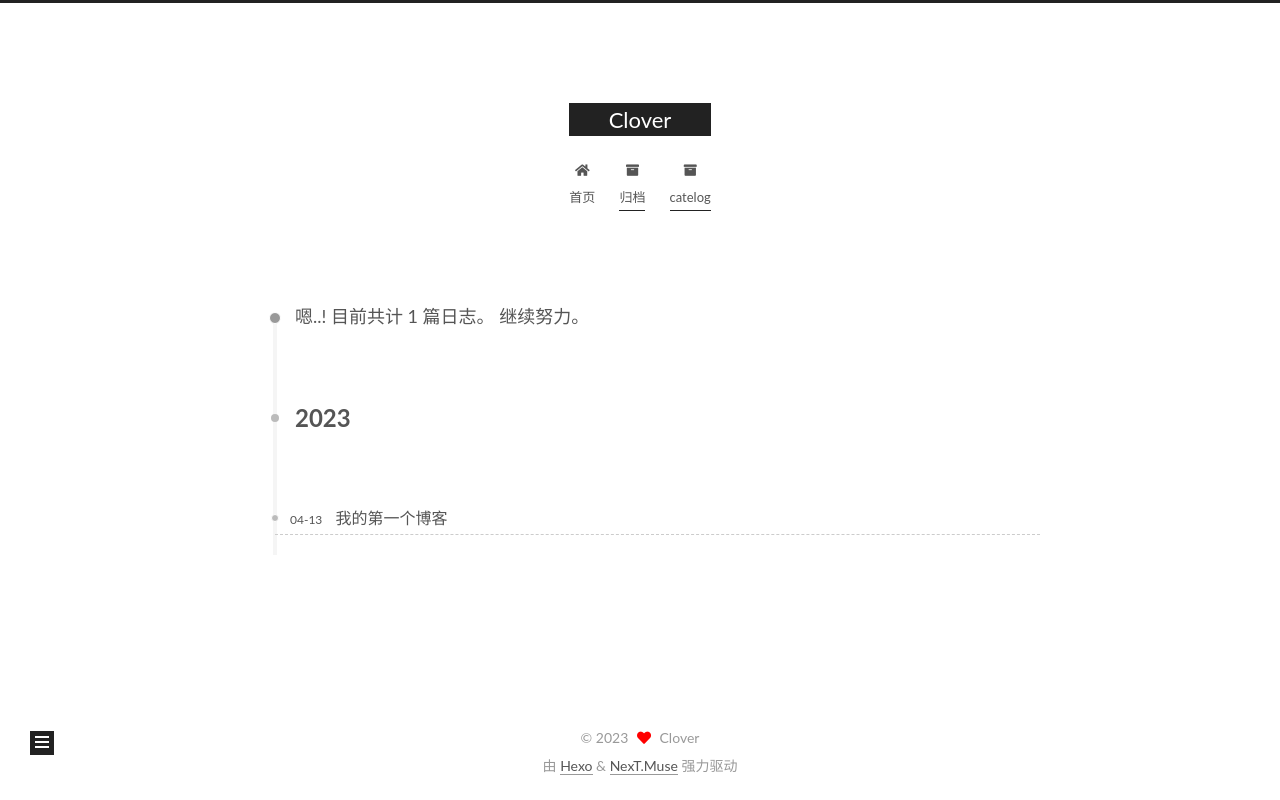
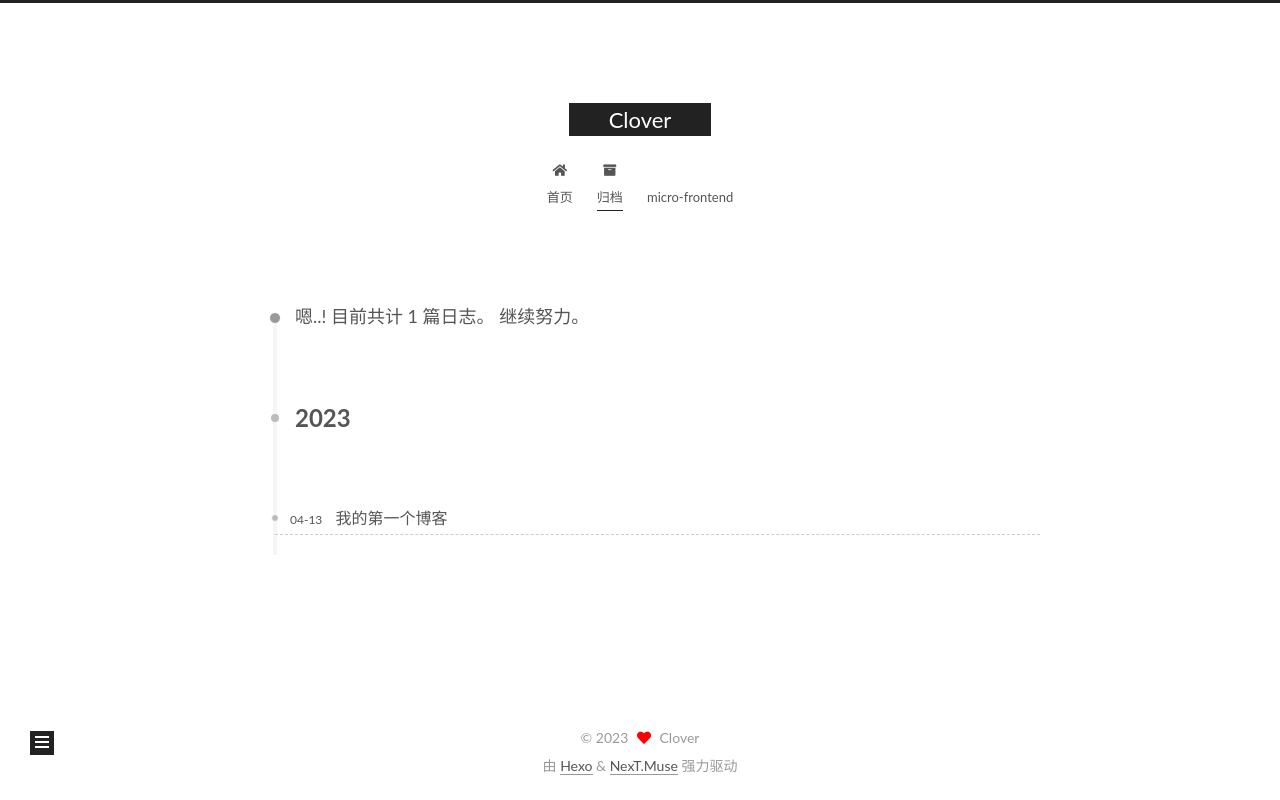
Before and after one commit to ALL-STACK/ALL-STACK.github.io, a plain HTML site: page archives/index.html in a window 1280 px wide. Drawn offline with Linux system fonts and the light colour scheme.

Commit message:
Site updated: 2023-04-18 16:08:21

```diff
--- a/archives/index.html
+++ b/archives/index.html
@@ -120,9 +120,9 @@
     <a href="/archives/" rel="section"><i class="fa fa-archive fa-fw"></i>归档</a>
 
   </li>
-        <li class="menu-item menu-item-catelog">
+        <li class="menu-item menu-item-micro-frontend">
 
-    <a href="/archives/" rel="section"><i class="fa fa-archive fa-fw"></i>catelog</a>
+    <a href="/micro-frontend/" rel="section"><i class="fa fa-micro-frontend fa-fw"></i>micro-frontend</a>
 
   </li>
   </ul>
--- a/css/main.css
+++ b/css/main.css
@@ -1168,7 +1168,7 @@ pre .javascript .function {
 }
 .links-of-author a::before,
 .links-of-author span.exturl::before {
-  background: #f2f;
+  background: #ff82e2;
   border-radius: 50%;
   content: ' ';
   display: inline-block;
```
Also changed, not shown: 2023/04/13/hello-world/index.html (+2 -2 lines), archives/2023/04/index.html (+2 -2 lines), archives/2023/index.html (+2 -2 lines), index.html (+2 -2 lines).
